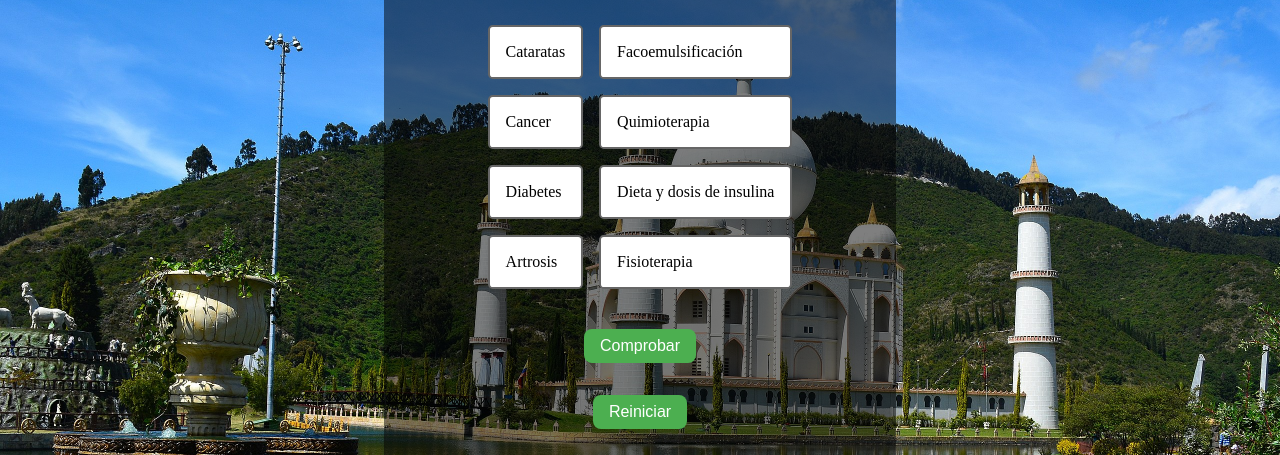
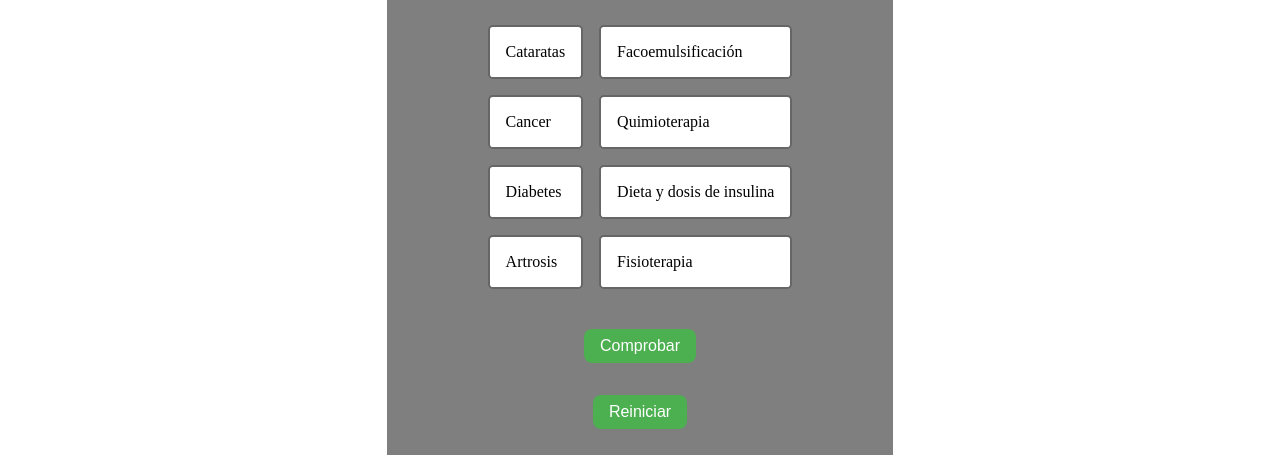
Before and after one commit to Cybert47/JUEGO, a plain HTML site: page index.html in a window 1280 px wide. Shown: the part 116-571 px from the top of the page. Drawn offline with Linux system fonts and the light colour scheme.

Commit message:
Update style.css

```diff
--- a/style.css
+++ b/style.css
@@ -1,14 +1,6 @@
 
 
 
-body {
-
-  background-image: url('parque.jpg');
-  background-repeat: no-repeat;
-  background-size: cover;
-  margin: 0;
-  padding: 0;
-}
 
 h1 {
   font-size: 2em;
```
